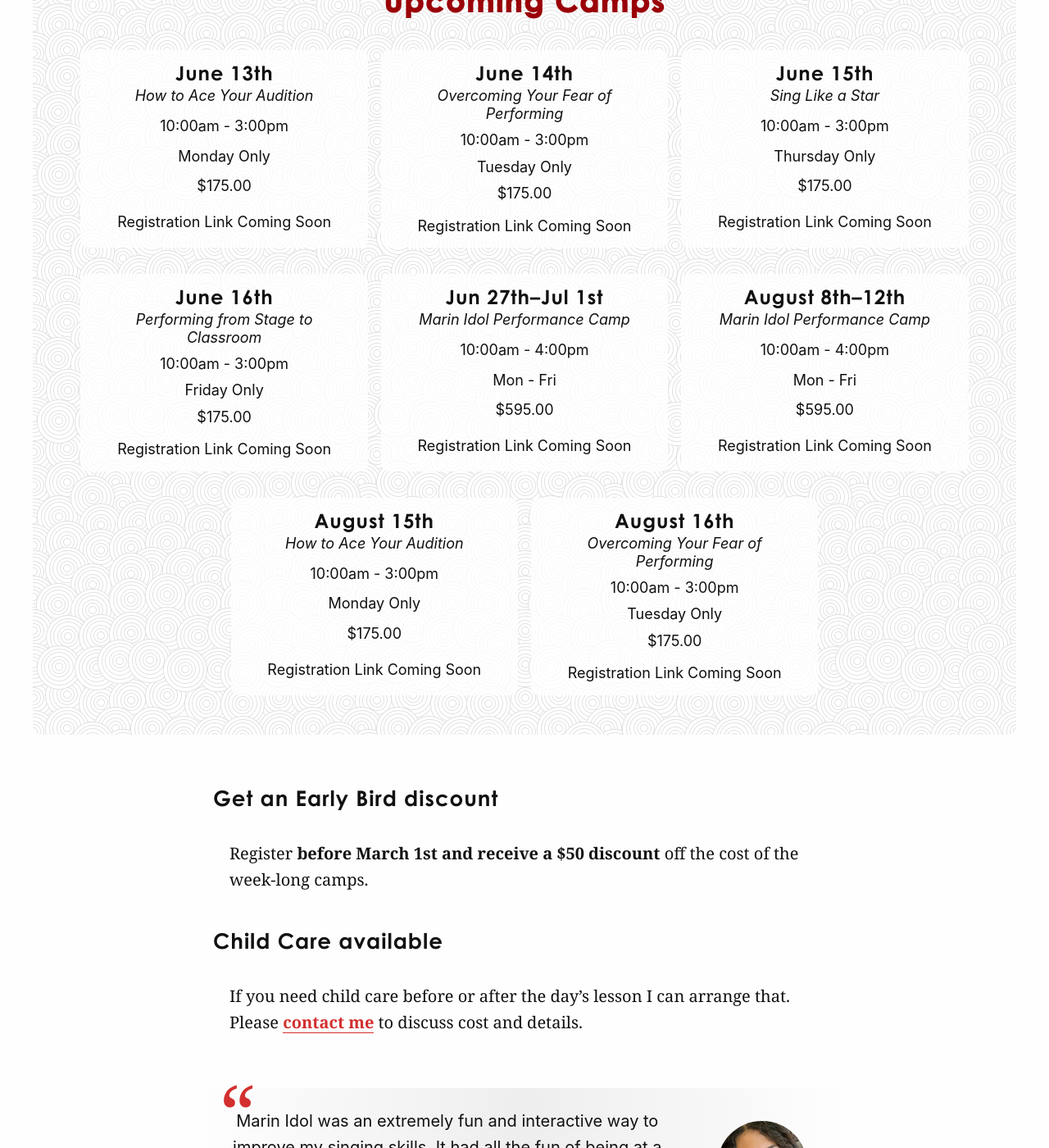
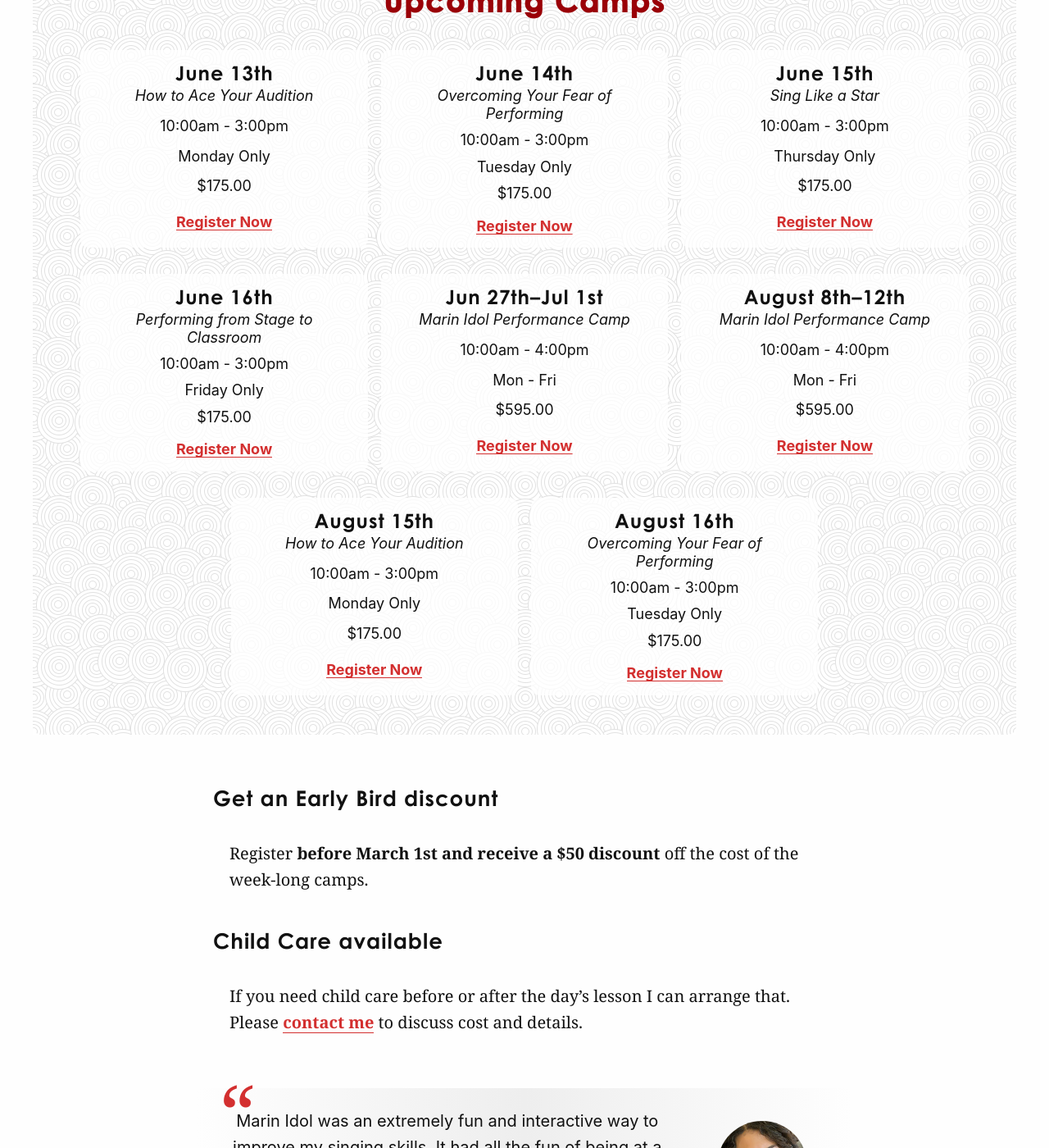
Before and after one commit to cchaiken/ccms, a Jekyll site: the page built from marin-idol-performance-camps.md, in a window 1280 px wide and 1400 px high, scrolled down 1314 px. Shown: the whole window at 82% size. Built offline with Jekyll 4.4.1, drawn with Linux system fonts in a browser that asks for light colours; some web fonts are replaced.

Commit message:
Updated Marin Idol Performance Camps

```diff
--- a/marin-idol-performance-camps.md
+++ b/marin-idol-performance-camps.md
@@ -16,56 +16,64 @@
   times: 10:00am - 3:00pm
   days: Monday Only
   cost: "$175.00"
-  eventbrite: Registration Link Coming Soon
+  eventbrite: <a href="https://www.eventbrite.com/e/275973152127" target="_blank"
+    rel="noreferrer">Register Now</a>
 - start_date: 2022-06-14 00:00:00 Z
   end_date: 2022-06-14 00:00:00 Z
   description: Overcoming Your Fear of Performing
   times: 10:00am - 3:00pm
   days: Tuesday Only
   cost: "$175.00"
-  eventbrite: Registration Link Coming Soon
+  eventbrite: <a href="https://www.eventbrite.com/e/275981176127" target="_blank"
+    rel="noreferrer">Register Now</a>
 - start_date: 2022-06-15 00:00:00 Z
   end_date: 2022-06-15 00:00:00 Z
   description: Sing Like a Star
   times: 10:00am - 3:00pm
   days: Thursday Only
   cost: "$175.00"
-  eventbrite: Registration Link Coming Soon
+  eventbrite: <a href="https://www.eventbrite.com/e/275993352547" target="_blank"
+    rel="noreferrer">Register Now</a>
 - start_date: 2022-06-16 00:00:00 Z
   end_date: 2022-06-16 00:00:00 Z
   description: Performing from Stage to Classroom
   times: 10:00am - 3:00pm
   days: Friday Only
   cost: "$175.00"
-  eventbrite: Registration Link Coming Soon
+  eventbrite: <a href="https://www.eventbrite.com/e/275991065707" target="_blank"
+    rel="noreferrer">Register Now</a>
 - start_date: 2022-06-27 00:00:00 Z
   end_date: 2022-07-01 00:00:00 Z
   description: Marin Idol Performance Camp
   times: 10:00am - 4:00pm
   days: Mon - Fri
   cost: "$595.00"
-  eventbrite: Registration Link Coming Soon
+  eventbrite: <a href="https://www.eventbrite.com/e/275957304727" target="_blank"
+    rel="noreferrer">Register Now</a>
 - start_date: 2022-08-08 00:00:00 Z
   end_date: 2022-08-12 00:00:00 Z
   description: Marin Idol Performance Camp
   times: 10:00am - 4:00pm
   days: Mon - Fri
   cost: "$595.00"
-  eventbrite: Registration Link Coming Soon
+  eventbrite: <a href="https://www.eventbrite.com/e/276070794177" target="_blank"
+    rel="noreferrer">Register Now</a>
 - start_date: 2022-08-15 00:00:00 Z
   end_date: 2022-08-15 00:00:00 Z
   description: How to Ace Your Audition
   times: 10:00am - 3:00pm
   days: Monday Only
   cost: "$175.00"
-  eventbrite: Registration Link Coming Soon
+  eventbrite: <a href="https://www.eventbrite.com/e/276077454097" target="_blank"
+    rel="noreferrer">Register Now</a>
 - start_date: 2022-08-16 00:00:00 Z
   end_date: 2022-08-16 00:00:00 Z
   description: Overcoming Your Fear of Performing
   times: 10:00am - 3:00pm
   days: Tuesday Only
   cost: "$175.00"
-  eventbrite: Registration Link Coming Soon
+  eventbrite: <a href="https://www.eventbrite.com/e/276079630607" target="_blank"
+    rel="noreferrer">Register Now</a>
 testimonials:
 - name: Eden F.
   avatar-image: "/uploads/avatar-eden-f.jpg"
```
